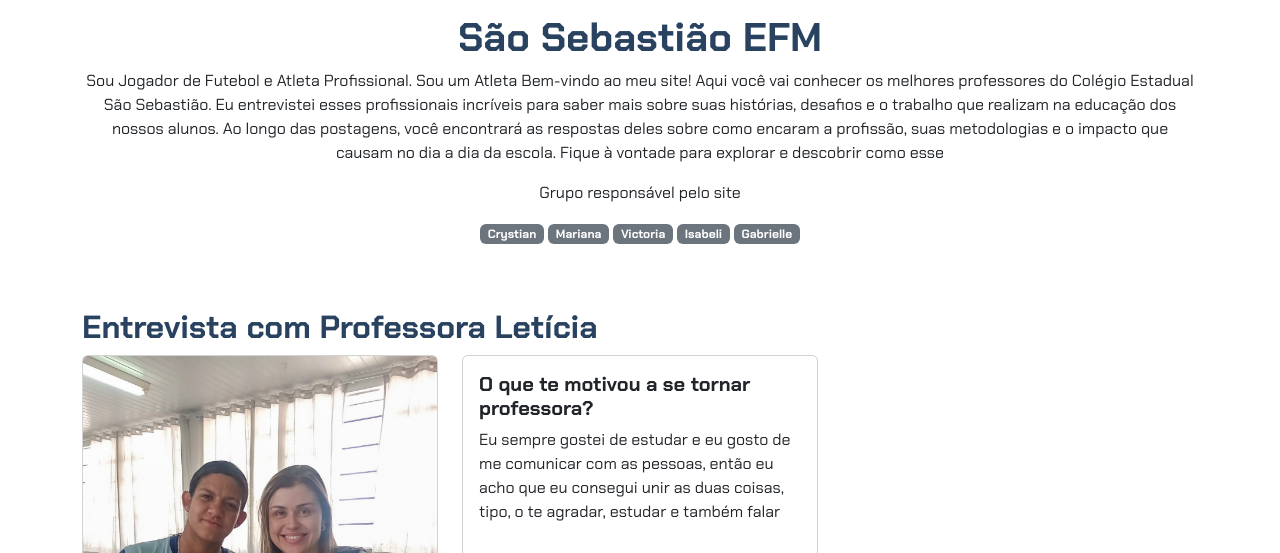
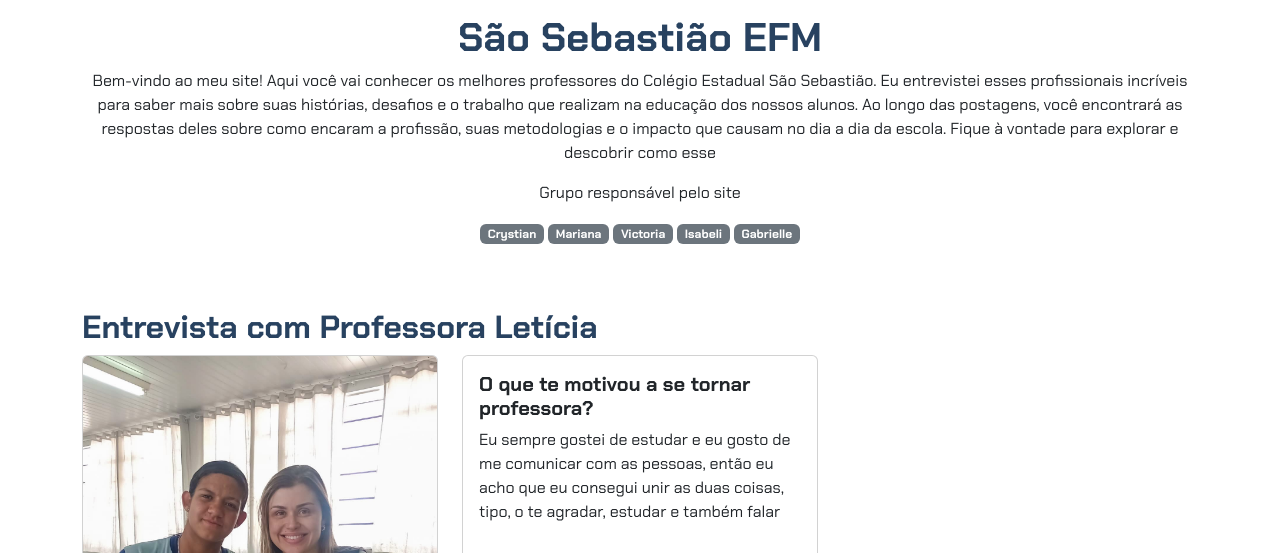
Before and after one commit to crys2008/projeto-final, a plain HTML site: page index.html in a window 1280 px wide. Shown: the part 183-736 px from the top of the page. Drawn offline with nearby package versions, Linux system fonts and the light colour scheme.

Commit message:
Update index.html

```diff
--- a/index.html
+++ b/index.html
@@ -15,7 +15,7 @@
             srcset="">
         <p class="lead">Colégio Estadual</p>
         <h1>São Sebastião EFM</h1>
-        <p>Sou Jogador de Futebol e Atleta Profissional. Sou um Atleta
+        <p>
             Bem-vindo ao meu site! Aqui você vai conhecer os melhores professores do Colégio Estadual São Sebastião. Eu entrevistei esses profissionais incríveis para saber mais sobre suas histórias, desafios e o trabalho que realizam na educação dos nossos alunos. Ao longo das postagens, você encontrará as respostas deles sobre como encaram a profissão, suas metodologias e o impacto que causam no dia a dia da escola. Fique à vontade para explorar e descobrir como esse</p>
         <p>Grupo responsável pelo site</p>
         <div>
```
